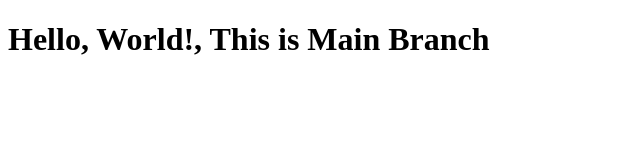
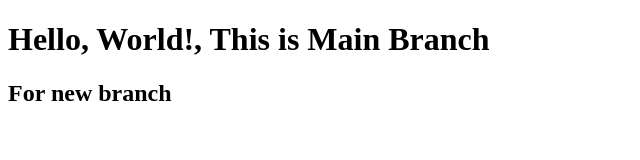
Before and after one commit to shubham-250320/Git-Demo, a plain HTML site: page index.html in a window 1280 px wide. Shown: the whole page, without its empty margins (0-640 px from the left). Drawn offline with Linux system fonts and the light colour scheme.

Commit message:
From first_branch

```diff
--- a/index.html
+++ b/index.html
@@ -7,6 +7,6 @@
 </head>
 <body>
   <h1>Hello, World!, This is Main Branch</h1>
-
+<h2>For new branch</h2>
 </body>
 </html>
```
